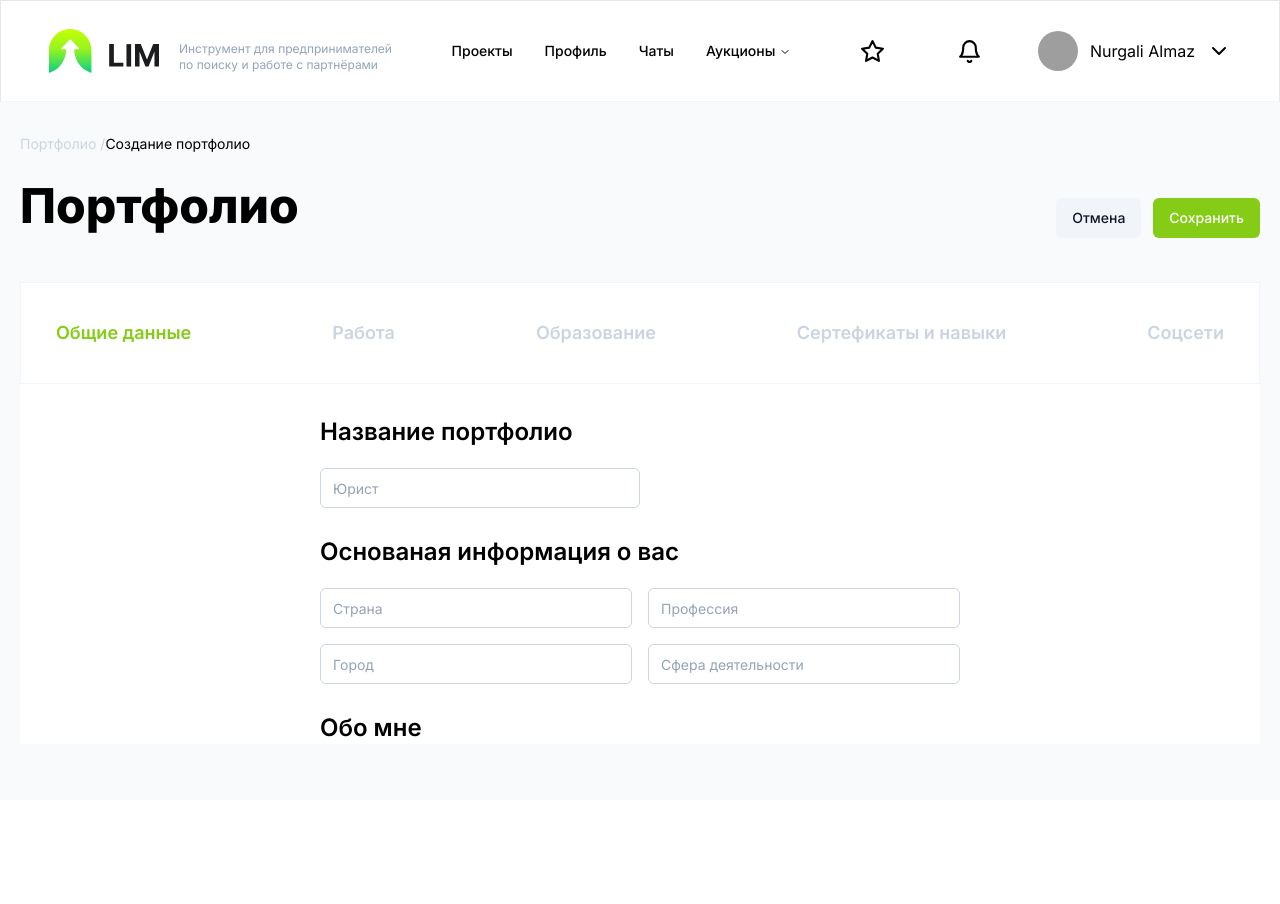
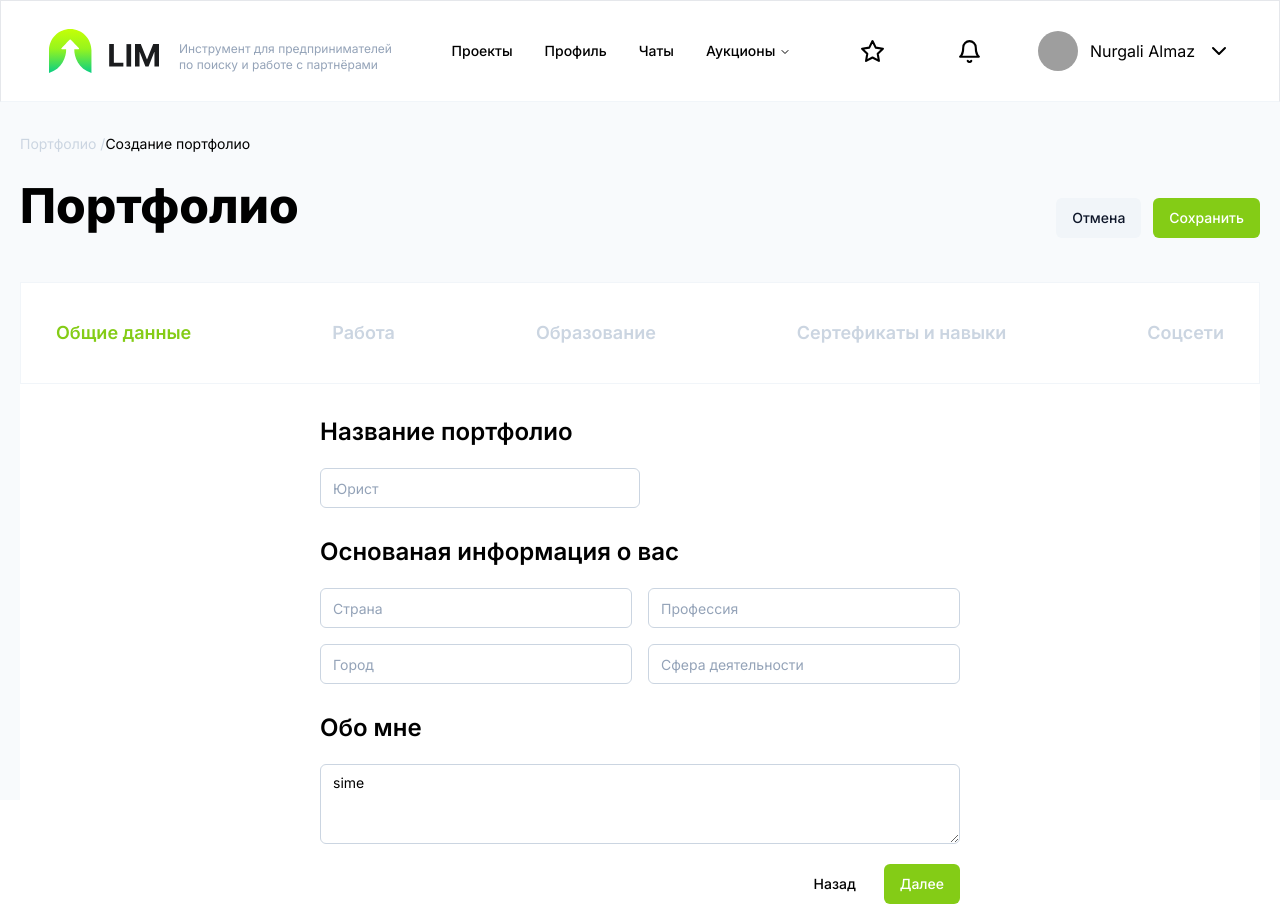
Before and after one commit to ALmazDD/sinless.dev, a Next.js app: page /profiles/profile-create in a window 1280 px wide. Before the commit the page ends 800 px from the top, so only its background shows below. Built offline with nearby package versions, Linux system fonts and the light colour scheme; grey boxes are pictures that could not be loaded.

Commit message:
profile-create done

```diff
--- /dev/null
+++ b/src/components/ui/textarea.tsx
@@ -0,0 +1,22 @@
+import * as React from "react";
+import { cn } from "@/lib/utils/cn";
+
+export type TextareaProps = React.TextareaHTMLAttributes<HTMLTextAreaElement>;
+
+const Textarea = React.forwardRef<HTMLTextAreaElement, TextareaProps>(
+  ({ className, ...props }, ref) => {
+    return (
+      <textarea
+        className={cn(
+          "flex h-20 w-full rounded-md border border-slate-300 bg-transparent py-2 px-3 text-sm placeholder:text-slate-400 focus:outline-none focus:ring-2 focus:ring-slate-400 focus:ring-offset-2 disabled:cursor-not-allowed disabled:opacity-50 dark:border-slate-700 dark:text-slate-50 dark:focus:ring-slate-400 dark:focus:ring-offset-slate-900",
+          className
+        )}
+        ref={ref}
+        {...props}
+      />
+    );
+  }
+);
+Textarea.displayName = "Textarea";
+
+export { Textarea };
--- a/src/pages/index.tsx
+++ b/src/pages/index.tsx
@@ -3,7 +3,7 @@ import Link from "next/link";
 export default function Home() {
   return (
     <>
-      <Link href="/profiles/profileCreate">test</Link>
+      <Link href="/profiles/profile-create">test</Link>
     </>
   );
 }
--- a/src/pages/profiles/profile-create.tsx
+++ b/src/pages/profiles/profile-create.tsx
@@ -2,6 +2,7 @@ import { MainNavigation } from "@/components/main-nav";
 import { Button } from "@/components/ui/button";
 import { Input } from "@/components/ui/input";
 import { Separator } from "@/components/ui/separator";
+import { Textarea } from "@/components/ui/textarea";
 
 export default function ProfileCreate() {
   return (
@@ -58,6 +59,11 @@ export default function ProfileCreate() {
 
               <div>
                 <div className=" text-2xl  mb-5 font-semibold">Обо мне</div>
+                <Textarea>sime</Textarea>
+                <div className="flex pt-5 gap-3 justify-end">
+                  <Button variant="ghost">Назад</Button>
+                  <Button>Далее</Button>
+                </div>
               </div>
             </div>
           </div>
```
